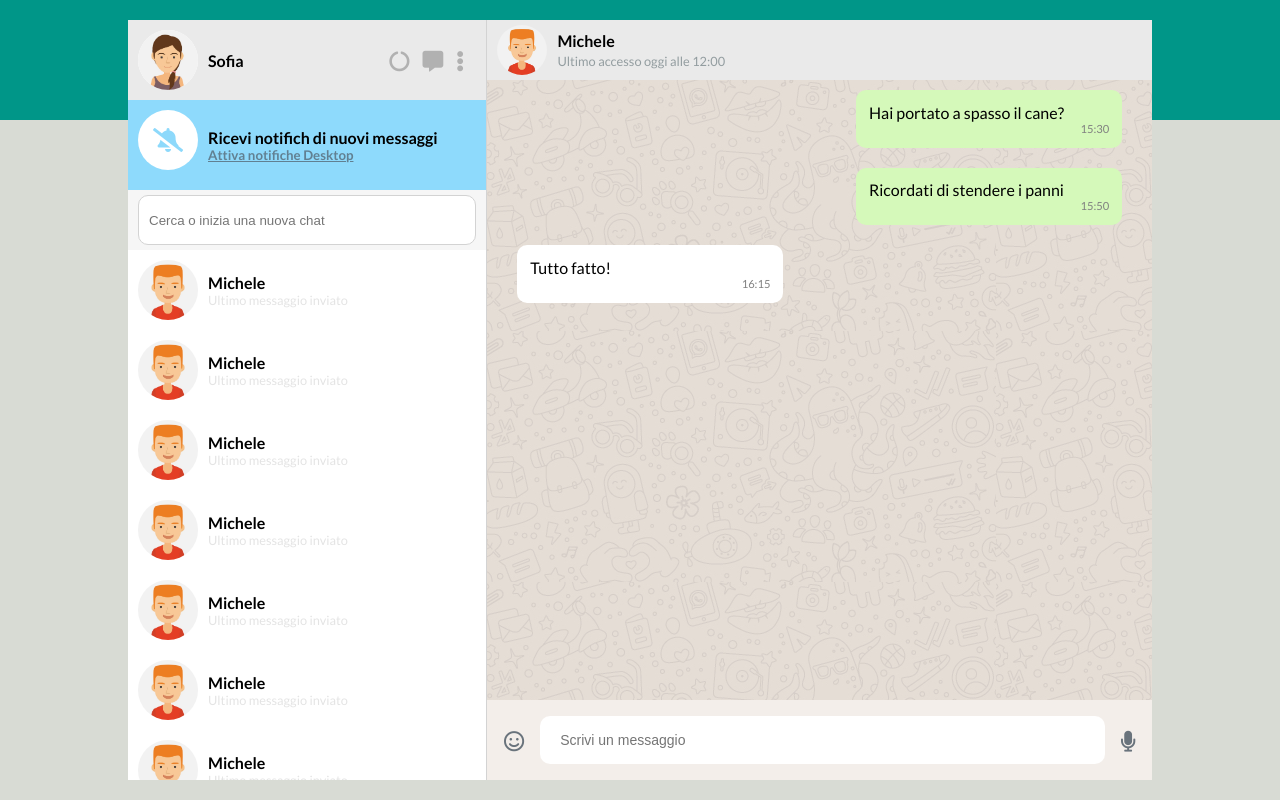
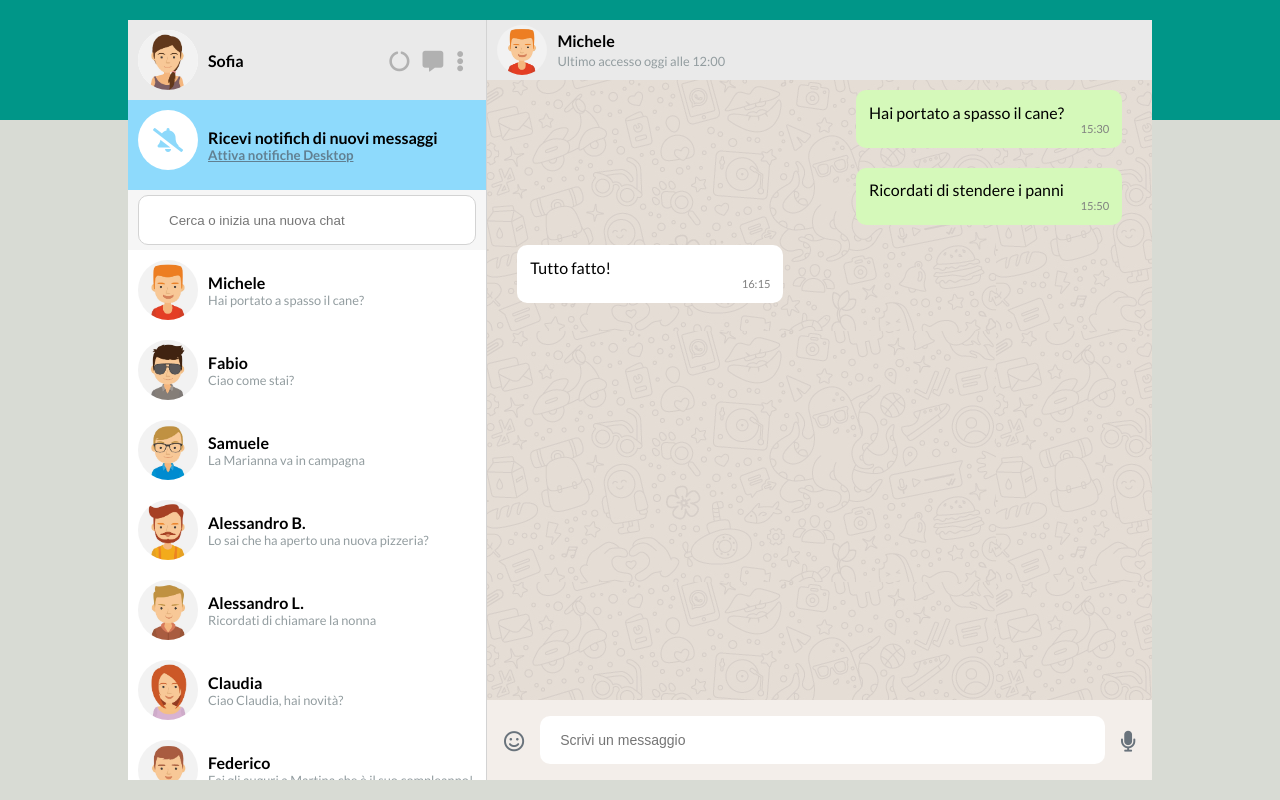
Before and after one commit to francescoP02/vue-boolzapp, a plain HTML site: page index.html in a window 1280 px wide. Drawn offline with nearby package versions, Linux system fonts and the light colour scheme.

Commit message:
Milestone1

```diff
--- a/css/style.css
+++ b/css/style.css
@@ -77,6 +77,7 @@ ul {
 
 .img-icon {
     border-radius: 50%;
+    cursor: pointer;
 }
 
 .profile h4 {
@@ -149,6 +150,7 @@ li {
     width: 100%;
     height: 100%;
     border-radius: 10px;
+    padding-left: 20px;
     border: 1px solid lightgrey;
 }
 
@@ -183,7 +185,7 @@ li {
 }
 
 .chat-section section span {
-    color: #e4e4e4;
+    color: #939da0;
     font-size: .8rem;
 }
 
@@ -223,6 +225,7 @@ li {
     width: 100%;
     display: flex;
     flex-direction: column;
+    overflow-y: auto;
 }
 
 .message {
@@ -277,4 +280,5 @@ li {
     font-size: 1.3rem;
     padding: 1rem;
     color: #69737c;
+    cursor: pointer;
 }
--- a/index.html
+++ b/index.html
@@ -61,110 +61,24 @@
                 </div>
 
                 <div class="finder">
-                    <!-- <label for="search" class="structural"><i class="fas fa-search"></i></label> -->
                     <input id="search" type="text" placeholder="Cerca o inizia una nuova chat">
                 </div>
 
                 <div class="chat">
 
-                    <section class="chat-section">
+                    <section class="chat-section" v-for="item in contacts">
                         <div class="icon">
-                            <img class="img-icon" src="img/avatar_1.jpg" alt="">
+                            <img class="img-icon" :src="'img/avatar'+ item.avatar +'.jpg'" alt="">
                         </div>
 
                         <section>
 
-                            <h4>Michele</h4>
-                            <span>Ultimo messaggio inviato</span>
+                            <h4>{{item.name}}</h4>
+                            <span>{{ item.messages[0].message }}</span>
 
                         </section>
 
                     </section>
-
-                    <section class="chat-section">
-                        <div class="icon">
-                            <img class="img-icon" src="img/avatar_1.jpg" alt="">
-                        </div>
-
-                        <section>
-
-                            <h4>Michele</h4>
-                            <span>Ultimo messaggio inviato</span>
-
-                        </section>
-
-                    </section>
-
-                    <section class="chat-section">
-                        <div class="icon">
-                            <img class="img-icon" src="img/avatar_1.jpg" alt="">
-                        </div>
-
-                        <section>
-
-                            <h4>Michele</h4>
-                            <span>Ultimo messaggio inviato</span>
-
-                        </section>
-
-                    </section>
-
-                    <section class="chat-section">
-                        <div class="icon">
-                            <img class="img-icon" src="img/avatar_1.jpg" alt="">
-                        </div>
-
-                        <section>
-
-                            <h4>Michele</h4>
-                            <span>Ultimo messaggio inviato</span>
-
-                        </section>
-
-                    </section>
-
-                    <section class="chat-section">
-                        <div class="icon">
-                            <img class="img-icon" src="img/avatar_1.jpg" alt="">
-                        </div>
-
-                        <section>
-
-                            <h4>Michele</h4>
-                            <span>Ultimo messaggio inviato</span>
-
-                        </section>
-
-                    </section>
-
-                    <section class="chat-section">
-                        <div class="icon">
-                            <img class="img-icon" src="img/avatar_1.jpg" alt="">
-                        </div>
-
-                        <section>
-
-                            <h4>Michele</h4>
-                            <span>Ultimo messaggio inviato</span>
-
-                        </section>
-
-                    </section>
-
-                    <section class="chat-section">
-                        <div class="icon">
-                            <img class="img-icon" src="img/avatar_1.jpg" alt="">
-                        </div>
-
-                        <section>
-
-                            <h4>Michele</h4>
-                            <span>Ultimo messaggio inviato</span>
-
-                        </section>
-
-                    </section>
-
 
                 </div>
 
--- a/js/data.js
+++ b/js/data.js
@@ -1,3 +1,8 @@
+// Oggi iniziamo a realizzare Boolzapp - a (not very) innovative messaging:
+// Il compito è di implementare la MILESTONE 1:
+// --> Replica della grafica con la possibilità di avere messaggi scritti dall’utente (verdi) e dall’interlocutore (bianco) assegnando due classi CSS diverse
+// -->  Visualizzazione dinamica della lista contatti: tramite la direttiva v-for, visualizzare nome e immagine di ogni contatto.
+
 var app = new Vue(
     {
         el: `#root`,
```
